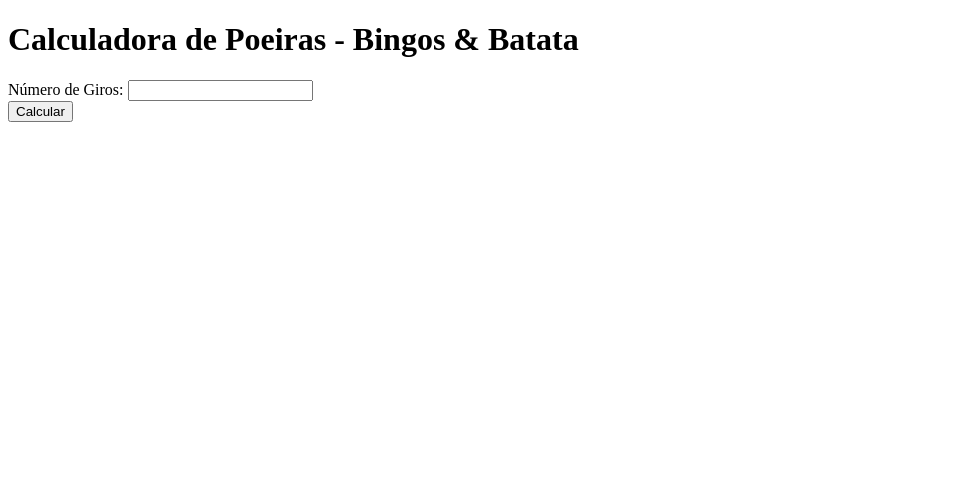
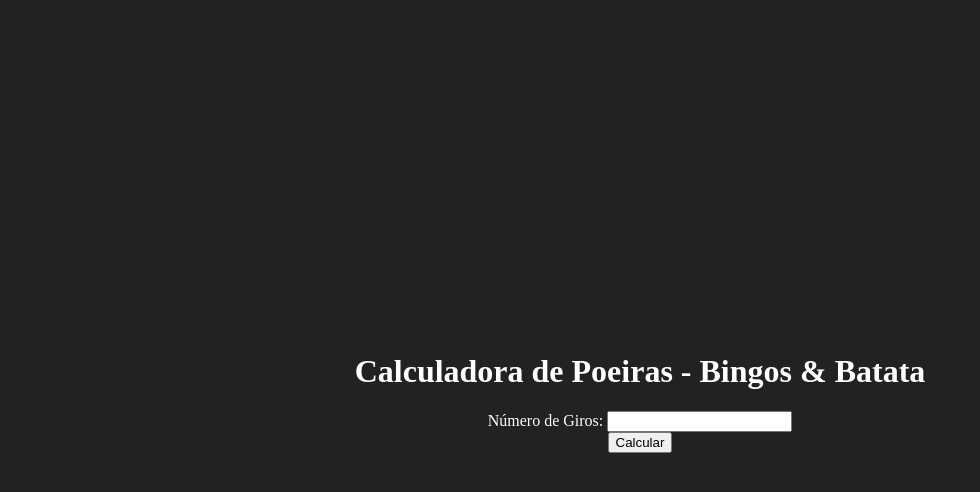
Before and after one commit to GeegeeeReis/psc-lista-01-2024, a plain HTML site: page index.html in a window 1280 px wide. Shown: the whole page, without its empty margins (0-980 px from the left). Drawn offline with Linux system fonts and the light colour scheme.

Commit message:
Update index.html

```diff
--- a/index.html
+++ b/index.html
@@ -4,14 +4,31 @@
     <meta charset="UTF-8">
     <meta name="viewport" content="width=device-width, initial-scale=1.0">
     <title>Calculadora de Poeiras - Genshin Impact</title>
+    <style>
+        body {
+            display: flex;
+            justify-content: center;
+            align-items: center;
+            height: 100vh;
+            margin: 0;
+            background-color: #222; /* cor de fundo escura */
+            color: #fff; /* cor do texto */
+        }
+
+        .calculator-container {
+            text-align: center;
+        }
+    </style>
 </head>
 <body>
+    <div class="calculator-container">
         <h1>Calculadora de Poeiras - Bingos & Batata</h1>
         <label for="numero_giros">Número de Giros:</label>
         <input type="number" id="numero_giros" required>
         <br>
         <button onclick="calcularPoeiras()">Calcular</button>
         <p id="resultado"></p>
+    </div>
 
     <script>
         var taxaDropPoeira = 15;
```
Lines whose indentation alone changed are shown as unchanged.
